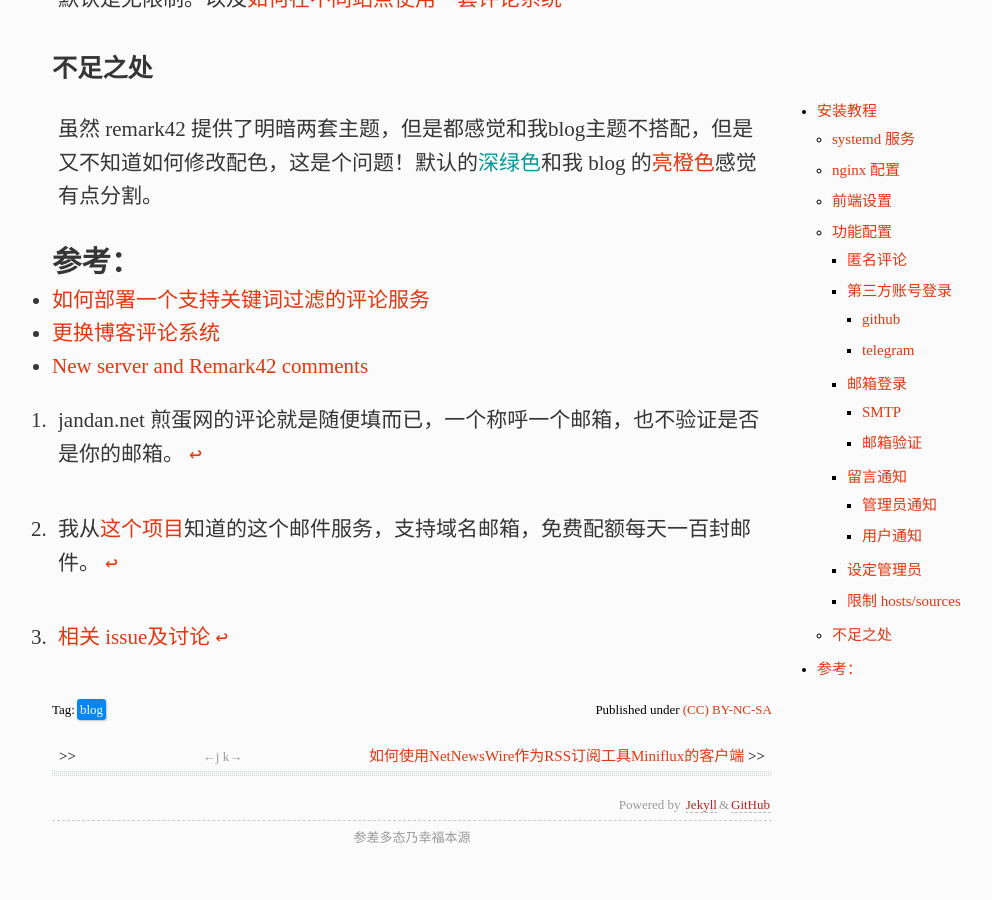
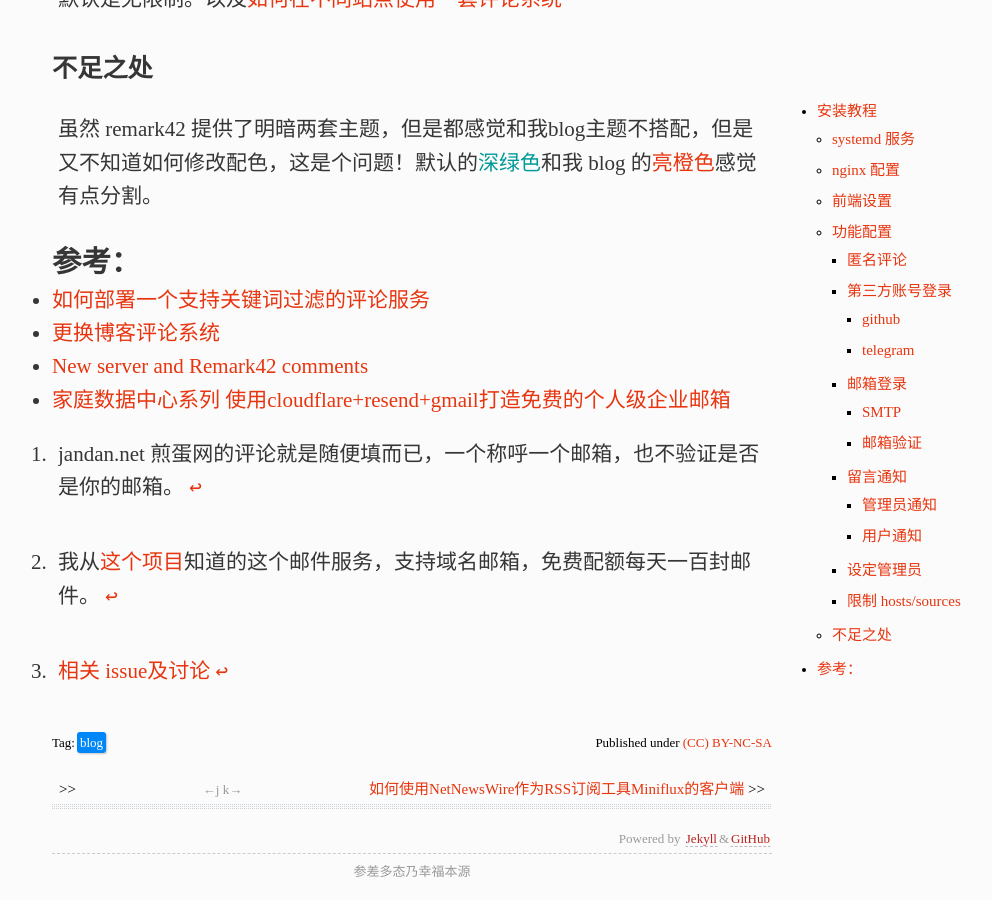
Before and after one commit to xavierskip/xavierskip.github.io, a Jekyll site: the page built from _posts/2024-06-21-remark42.md, in a window 1280 px wide and 900 px high, scrolled down 6624 px. Shown: the whole window, without its empty margins (228-1220 px from the left). Built offline with Jekyll 4.4.1, drawn with Linux system fonts in a browser that asks for light colours; comment, search, counter and statistics services are not loaded; a style sheet for code colours, icons or effects is not loaded; before the commit the page ends 7491 px from its top, so only the background shows below that.

Commit message:
update post

```diff
--- a/_posts/2024-06-21-remark42.md
+++ b/_posts/2024-06-21-remark42.md
@@ -236,6 +236,7 @@ ALLOWED_HOSTS=example.site
 - [如何部署一个支持关键词过滤的评论服务](https://ezirmusitua.site/blog/%E5%A6%82%E4%BD%95%E9%83%A8%E7%BD%B2%E6%94%AF%E6%8C%81%E5%85%B3%E9%94%AE%E8%AF%8D%E8%BF%87%E6%BB%A4%E7%9A%84%E8%AF%84%E8%AE%BA%E6%9C%8D%E5%8A%A1)
 - [更换博客评论系统](https://reorx.com/blog/blog-commenting-systems/)
 - [New server and Remark42 comments](https://decovar.dev/blog/2021/05/30/new-server-and-remark42-comments/#remark42-comments)
+- [家庭数据中心系列 使用cloudflare+resend+gmail打造免费的个人级企业邮箱](https://blog.tangwudi.com/technology/homedatacenter12243/)
 
 
 [^1]: jandan.net 煎蛋网的评论就是随便填而已，一个称呼一个邮箱，也不验证是否是你的邮箱。
```
